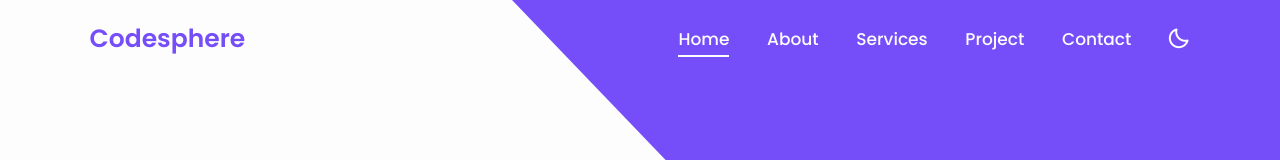
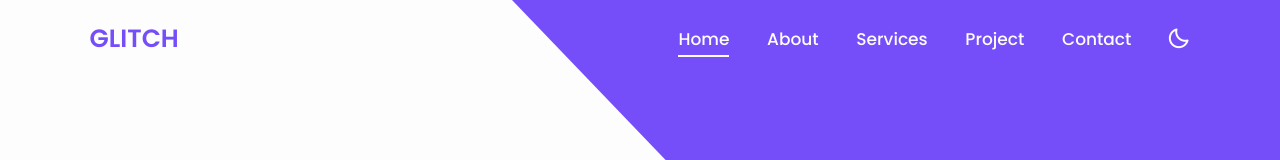
Before and after one commit to 9litch/portofolio, a plain HTML site: page index.html in a window 1280 px wide. Shown: the top 160 px of the page. Drawn offline with nearby package versions, Linux system fonts and the light colour scheme.

Commit message:
Update index.html

```diff
--- a/index.html
+++ b/index.html
@@ -14,7 +14,7 @@
 <body>
 
     <header class="header">
-        <a href="#" class="logo">Codesphere</a>
+        <a href="#" class="logo">GLITCH</a>
 
         <nav class="navbar">
             <a href="#home" class="active">Home</a>
```
